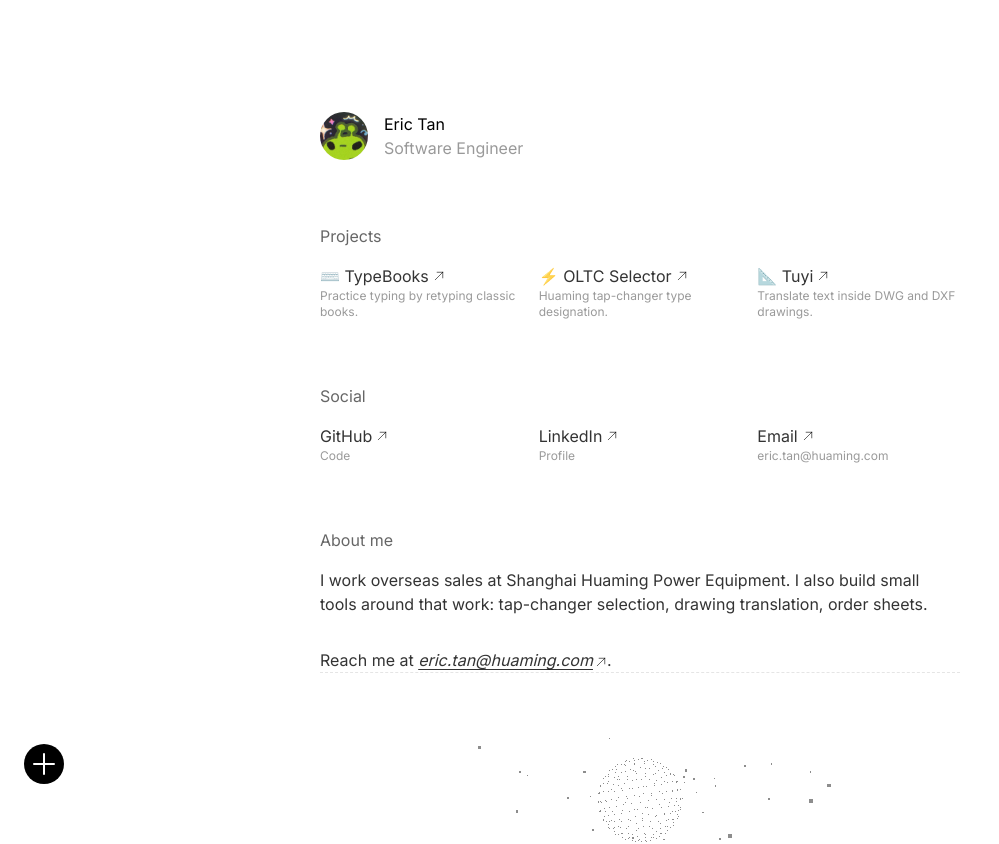
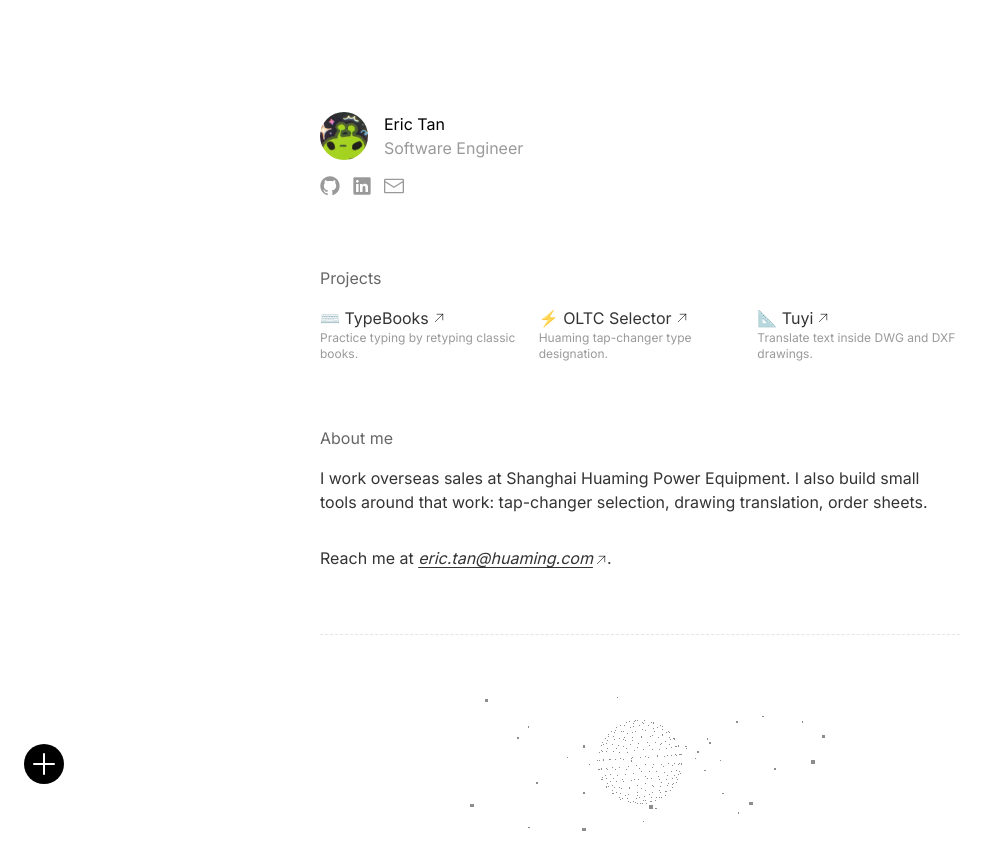
Before and after one commit to erict16/erict16.github.io, a Next.js app: page / in a window 1280 px wide. Shown: the top 844 px of the page, without its empty margins (0-999 px from the left). Built offline with nearby package versions, Linux system fonts and the light colour scheme.

Commit message:
Move social links under the avatar and space the footer rule.

```diff
--- a/app/page.tsx
+++ b/app/page.tsx
@@ -1,5 +1,6 @@
 import { projects } from '@/data/projects';
 import ExternalLink from '@/ui/ExternalLink';
+import { EnvelopeLogo, GitHubLogo, LinkedInLogo } from '@/ui/Icons';
 import { ArrowUpRightIcon } from '@heroicons/react/24/outline';
 import Image from 'next/image';
 
@@ -8,7 +9,6 @@ export default function Home() {
     <div className="flex flex-col gap-16 text-sm sm:text-base">
       <Header />
       <Projects />
-      <Contact />
       <AboutMe />
     </div>
   );
@@ -16,6 +16,7 @@ export default function Home() {
 
 function Header() {
   return (
+    <div className="flex flex-col gap-4">
       <div className="flex flex-row items-center gap-4">
         <div className="relative h-12 w-12">
           <Image
@@ -31,6 +32,48 @@ function Header() {
           <p className="text-quaternary">Software Engineer</p>
         </div>
       </div>
+      <SocialLinks />
+    </div>
+  );
+}
+
+function SocialLinks() {
+  return (
+    <nav aria-label="Social">
+      <ul className="flex items-center gap-3">
+        <li>
+          <a
+            aria-label="GitHub"
+            className="text-quaternary hover:text-primary inline-flex rounded-sm transition-colors duration-150 focus-visible:outline focus-visible:outline-2 focus-visible:outline-offset-2"
+            href="https://github.com/erict16"
+            rel="noopener noreferrer"
+            target="_blank"
+          >
+            <GitHubLogo className="h-5 w-5 fill-current" />
+          </a>
+        </li>
+        <li>
+          <a
+            aria-label="LinkedIn"
+            className="text-quaternary hover:text-primary inline-flex rounded-sm transition-colors duration-150 focus-visible:outline focus-visible:outline-2 focus-visible:outline-offset-2"
+            href="https://www.linkedin.com/in/helloerictan/"
+            rel="noopener noreferrer"
+            target="_blank"
+          >
+            <LinkedInLogo className="h-5 w-5 fill-current" />
+          </a>
+        </li>
+        <li>
+          <a
+            aria-label="Email"
+            className="text-quaternary hover:text-primary inline-flex rounded-sm transition-colors duration-150 focus-visible:outline focus-visible:outline-2 focus-visible:outline-offset-2"
+            href="mailto:eric.tan@huaming.com"
+          >
+            <EnvelopeLogo className="h-5 w-5 fill-current" />
+          </a>
+        </li>
+      </ul>
+    </nav>
   );
 }
 
@@ -56,31 +99,6 @@ function ContactLink({
       </a>
       {website && <p className="text-quaternary text-xs">{website}</p>}
     </span>
-  );
-}
-
-function Contact() {
-  return (
-    <div className="flex flex-col gap-4">
-      <p className="text-tertiary">Social</p>
-      <div className="grid grid-cols-3 gap-4">
-        <ContactLink
-          href="https://github.com/erict16"
-          title="GitHub"
-          website="Code"
-        />
-        <ContactLink
-          href="https://www.linkedin.com/in/helloerictan/"
-          title="LinkedIn"
-          website="Profile"
-        />
-        <ContactLink
-          href="mailto:eric.tan@huaming.com"
-          title="Email"
-          website="eric.tan@huaming.com"
-        />
-      </div>
-    </div>
   );
 }
 
--- a/ui/Footer.tsx
+++ b/ui/Footer.tsx
@@ -6,7 +6,7 @@ import { useRef } from 'react';
 
 export default function Footer() {
   return (
-    <footer className="text-quaternary mx-auto flex max-w-2xl flex-col items-center justify-center gap-4 border-t border-dashed border-gray-200 pb-4 pt-4 text-sm dark:border-gray-700 dark:text-gray-600">
+    <footer className="text-quaternary mx-auto mt-16 flex max-w-2xl flex-col items-center justify-center gap-4 border-t border-dashed border-gray-200 pb-4 pt-4 text-sm dark:border-gray-700 dark:text-gray-600">
       <br />
       <FooterGraphic />
       <br />
--- a/ui/Icons.tsx
+++ b/ui/Icons.tsx
@@ -4,14 +4,17 @@ interface IconProps {
   className?: string;
 }
 
+const iconClass = (className?: string) =>
+  cn(
+    className
+      ? className
+      : 'h-auto w-6 fill-current text-gray-900 text-opacity-60 transition-all duration-200 hover:text-opacity-100 dark:text-white dark:text-opacity-60 dark:hover:text-opacity-100',
+  );
+
 export function GitHubLogo({ className }: IconProps) {
   return (
     <svg
-      className={cn(
-        className
-          ? className
-          : 'h-auto w-6 fill-current text-gray-900 text-opacity-60 transition-all duration-200 hover:text-opacity-100 dark:text-white dark:text-opacity-60 dark:hover:text-opacity-100',
-      )}
+      className={iconClass(className)}
       fill="none"
       height="15"
       viewBox="0 0 15 15"
@@ -23,6 +26,42 @@ export function GitHubLogo({ className }: IconProps) {
         d="M7.49933 0.25C3.49635 0.25 0.25 3.49593 0.25 7.50024C0.25 10.703 2.32715 13.4206 5.2081 14.3797C5.57084 14.446 5.70302 14.2222 5.70302 14.0299C5.70302 13.8576 5.69679 13.4019 5.69323 12.797C3.67661 13.235 3.25112 11.825 3.25112 11.825C2.92132 10.9874 2.44599 10.7644 2.44599 10.7644C1.78773 10.3149 2.49584 10.3238 2.49584 10.3238C3.22353 10.375 3.60629 11.0711 3.60629 11.0711C4.25298 12.1788 5.30335 11.8588 5.71638 11.6732C5.78225 11.205 5.96962 10.8854 6.17658 10.7043C4.56675 10.5209 2.87415 9.89918 2.87415 7.12104C2.87415 6.32925 3.15677 5.68257 3.62053 5.17563C3.54576 4.99226 3.29697 4.25521 3.69174 3.25691C3.69174 3.25691 4.30015 3.06196 5.68522 3.99973C6.26337 3.83906 6.8838 3.75895 7.50022 3.75583C8.1162 3.75895 8.73619 3.83906 9.31523 3.99973C10.6994 3.06196 11.3069 3.25691 11.3069 3.25691C11.7026 4.25521 11.4538 4.99226 11.3795 5.17563C11.8441 5.68257 12.1245 6.32925 12.1245 7.12104C12.1245 9.9063 10.4292 10.5192 8.81452 10.6985C9.07444 10.9224 9.30633 11.3648 9.30633 12.0413C9.30633 13.0102 9.29742 13.7922 9.29742 14.0299C9.29742 14.2239 9.42828 14.4496 9.79591 14.3788C12.6746 13.4179 14.75 10.7025 14.75 7.50024C14.75 3.49593 11.5036 0.25 7.49933 0.25Z"
         fill="currentColor"
         fillRule="evenodd"
+      ></path>
+    </svg>
+  );
+}
+
+export function LinkedInLogo({ className }: IconProps) {
+  return (
+    <svg
+      className={iconClass(className)}
+      fill="none"
+      height="15"
+      viewBox="0 0 15 15"
+      width="15"
+      xmlns="http://www.w3.org/2000/svg"
+    >
+      <path
+        d="M13 1C13.5523 1 14 1.44772 14 2V13C14 13.5523 13.5523 14 13 14H2C1.44772 14 1 13.5523 1 13V2C1 1.44772 1.44772 1 2 1H13ZM9.6748 5.85059C9.29545 5.83189 8.9175 5.91127 8.5791 6.08105C8.32209 6.21005 8.05222 6.50526 7.84473 7.01855H7.79199V6H6V12.0049H7.90625V8.81152C7.8787 8.48445 7.98312 8.06112 8.19727 7.80957C8.41141 7.5581 8.71797 7.49828 8.9502 7.46777H9.02246C9.62862 7.46777 10.0781 7.84339 10.0781 8.78906V12.0049H11.9844L12 8.35742C12 6.55255 10.8336 5.85071 9.6748 5.85059ZM3.0498 12H4.9502V6H3.0498V12ZM4 2.92969C3.40633 2.92969 2.92487 3.41123 2.9248 4.00488C2.9248 4.59859 3.4063 5.08008 4 5.08008C4.59371 5.08008 5.0752 4.59859 5.0752 4.00488C5.07513 3.41123 4.59367 2.92969 4 2.92969Z"
+        fill="currentColor"
+      ></path>
+    </svg>
+  );
+}
+
+export function EnvelopeLogo({ className }: IconProps) {
+  return (
+    <svg
+      className={iconClass(className)}
+      fill="none"
+      height="15"
+      viewBox="0 0 15 15"
+      width="15"
+      xmlns="http://www.w3.org/2000/svg"
+    >
+      <path
+        d="M14 2C14.5523 2 15 2.44772 15 3V12C15 12.5523 14.5523 13 14 13H1C0.447715 13 4.02659e-09 12.5523 0 12V3C6.4426e-08 2.44772 0.447715 2 1 2H14ZM7.74121 8.87988C7.61228 8.96171 7.45211 8.9717 7.31543 8.91016L7.25879 8.87988L1 4.90723V12H14V4.90723L7.74121 8.87988ZM1 3.9248C1.05352 3.92477 1.10746 3.93448 1.15918 3.9541L1.24121 3.99512L7.5 7.9668L13.7588 3.99512C13.8337 3.94756 13.9174 3.92472 14 3.9248V3H1V3.9248Z"
+        fill="currentColor"
       ></path>
     </svg>
   );
```
Lines whose indentation alone changed are shown as unchanged.
